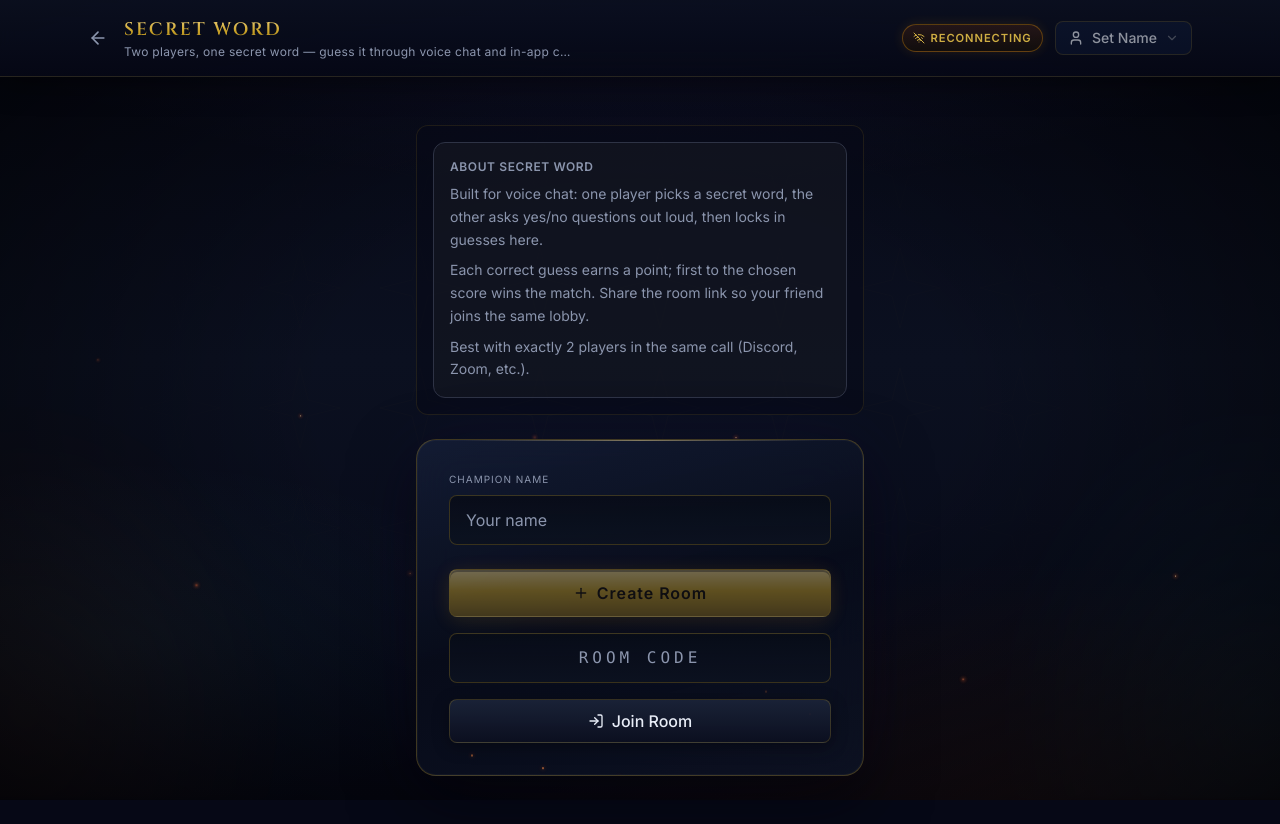
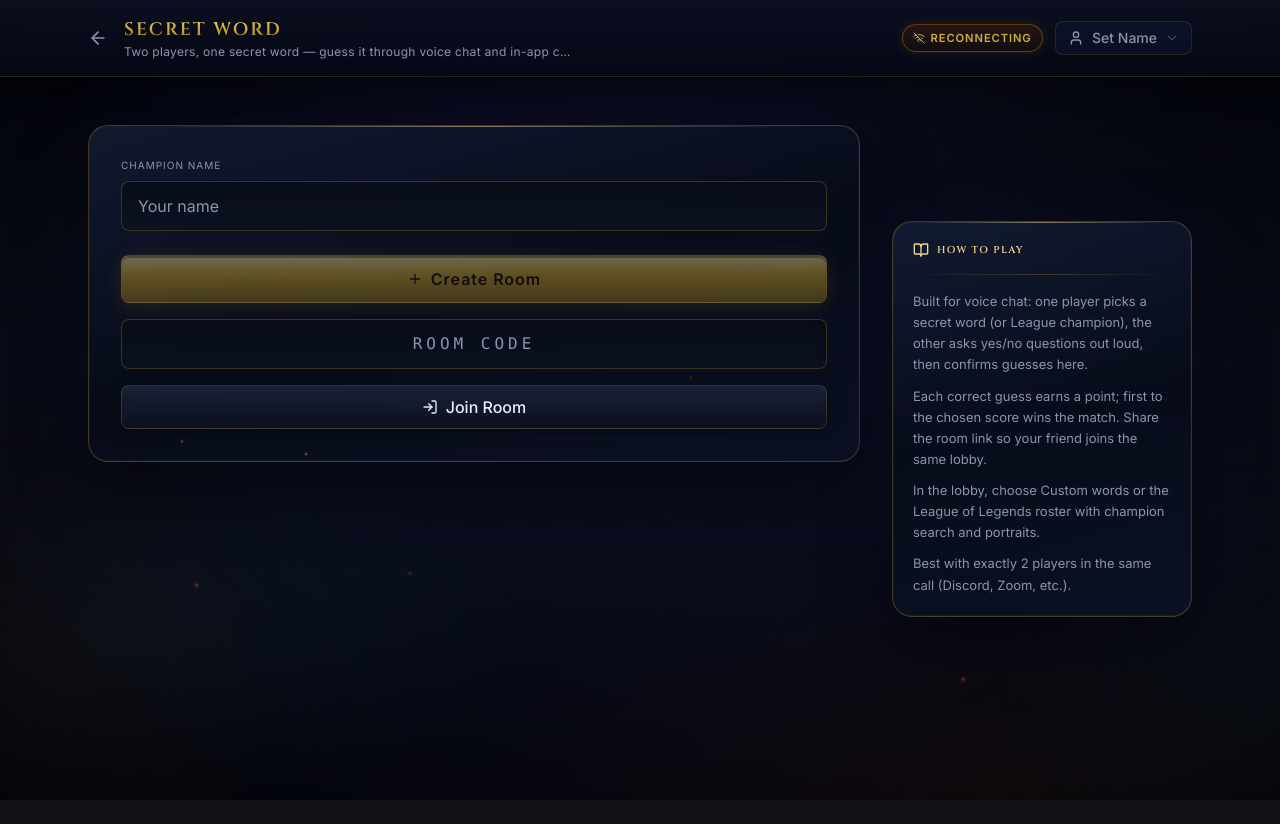
Before and after one commit to Kamonyy/LeTeam-GameHub, a Next.js app in the folder frontend/: page /wordgame in a window 1280 px wide. After the commit the page ends 800 px from the top, so only its background shows below. Built offline with nearby package versions, Linux system fonts and the light colour scheme; no server answers.

Commit message:
Move Secret Word description to a right sidebar during lobby and play.
Co-authored-by: Cursor <cursoragent@cursor.com>

```diff
--- a/frontend/components/hub/GameAboutPanel.tsx
+++ b/frontend/components/hub/GameAboutPanel.tsx
@@ -6,25 +6,40 @@ import { getGameEntry } from '@/lib/hub/games-registry';
 interface GameAboutPanelProps {
   gameId: string;
   className?: string;
+  /** Match Secret Word (sw-*) theme when shown in-game */
+  variant?: 'hub' | 'wordgame';
 }
 
 /** Detailed game copy for the game route and waiting lobby */
-export default function GameAboutPanel({ gameId, className }: GameAboutPanelProps) {
+export default function GameAboutPanel({
+  gameId,
+  className,
+  variant = 'hub',
+}: GameAboutPanelProps) {
   const game = getGameEntry(gameId);
   if (!game) return null;
+
+  const isWordgame = variant === 'wordgame';
 
   return (
     <div
       className={clsx(
-        'rounded-xl border border-hub-border bg-hub-surface/50 p-4 text-sm text-hub-muted space-y-2',
+        isWordgame ?
+          'text-sm space-y-2.5'
+        :	'rounded-xl border border-hub-border bg-hub-surface/50 p-4 text-sm text-hub-muted space-y-2',
         className,
       )}
     >
-      <p className="text-xs font-semibold uppercase tracking-wider text-gray-300">
-        About {game.name}
-      </p>
+      {!isWordgame && (
+        <p className="text-xs font-semibold uppercase tracking-wider text-gray-300">
+          About {game.name}
+        </p>
+      )}
       {game.lobbyDescription.map((paragraph, i) => (
-        <p key={i} className="leading-relaxed">
+        <p
+          key={i}
+          className={clsx('leading-relaxed', isWordgame && 'sw-muted text-[13px]')}
+        >
           {paragraph}
         </p>
       ))}
--- a/frontend/games/wordgame/WordGameClient.tsx
+++ b/frontend/games/wordgame/WordGameClient.tsx
@@ -11,7 +11,7 @@ import PlayerNameControl from '@/components/hub/PlayerNameControl';
 import ErrorToast from '@/components/shared/ErrorToast';
 import ConfirmDialog from '@/components/shared/ConfirmDialog';
 import WordLobby from '@/games/wordgame/components/WordLobby';
-import GameAboutPanel from '@/components/hub/GameAboutPanel';
+import WordGameAboutSidebar from '@/games/wordgame/components/WordGameAboutSidebar';
 import { getGameEntry } from '@/lib/hub/games-registry';
 import WordGameBoard from '@/games/wordgame/components/WordGameBoard';
 import WordGameAtmosphere from '@/games/wordgame/components/WordGameAtmosphere';
@@ -212,10 +212,8 @@ export default function WordGameClient() {
         )}
 
         {!lobby && !inviteJoin && (
-          <div className="max-w-md mx-auto animate-fade-in space-y-6">
-            <div className="rounded-xl border border-[rgba(201,162,39,0.12)] bg-[rgba(6,8,22,0.5)] p-4 [&_p]:text-[#8b95ad]">
-              <GameAboutPanel gameId="wordgame" />
-            </div>
+          <div className="grid grid-cols-1 lg:grid-cols-[1fr_300px] gap-6 lg:gap-8 items-start animate-fade-in">
+            <div className="min-w-0 max-w-lg w-full mx-auto lg:max-w-none lg:mx-0">
             {roomParam && loading && !autoJoined && (
               <p className="text-center text-sm sw-muted mb-4 animate-pulse-soft">
                 Crossing into room {roomParam}…
@@ -263,6 +261,8 @@ export default function WordGameClient() {
                 </button>
               </div>
             </WordPanelFrame>
+            </div>
+            <WordGameAboutSidebar />
           </div>
         )}
 
--- /dev/null
+++ b/frontend/games/wordgame/components/WordGameAboutSidebar.tsx
@@ -0,0 +1,26 @@
+'use client';
+
+import clsx from 'clsx';
+import { BookOpen } from 'lucide-react';
+import GameAboutPanel from '@/components/hub/GameAboutPanel';
+import WordPanelFrame from './WordPanelFrame';
+
+interface WordGameAboutSidebarProps {
+  className?: string;
+}
+
+/** Game rules & description — pinned on the right during lobby and play */
+export default function WordGameAboutSidebar({ className }: WordGameAboutSidebarProps) {
+  return (
+    <aside className={clsx('w-full lg:max-w-[300px] lg:justify-self-end', className)}>
+      <WordPanelFrame className="p-4 sm:p-5 lg:sticky lg:top-24" embers={false}>
+        <div className="flex items-center gap-2 mb-3">
+          <BookOpen className="w-4 h-4 text-[#f0d78c]" aria-hidden />
+          <span className="sw-heading text-[10px]">How to Play</span>
+        </div>
+        <div className="sw-divider-gold mb-4 opacity-60" />
+        <GameAboutPanel gameId="wordgame" variant="wordgame" />
+      </WordPanelFrame>
+    </aside>
+  );
+}
--- a/frontend/games/wordgame/components/WordGameBoard.tsx
+++ b/frontend/games/wordgame/components/WordGameBoard.tsx
@@ -7,6 +7,7 @@ import WordSetup from './WordSetup';
 import GuessingBoard from './GuessingBoard';
 import Scratchpad from './Scratchpad';
 import RoundCeremony from './RoundCeremony';
+import WordGameAboutSidebar from './WordGameAboutSidebar';
 import { useScratchpadNotes } from '../hooks/useScratchpadNotes';
 
 interface WordGameBoardProps {
@@ -64,7 +65,7 @@ export default function WordGameBoard({
 
       <RoundCeremony roundNumber={gameState.roundNumber} />
 
-      <div className="grid grid-cols-1 lg:grid-cols-[1fr_280px] gap-6 lg:gap-8 items-start lg:items-stretch">
+      <div className="grid grid-cols-1 lg:grid-cols-[1fr_300px] gap-6 lg:gap-8 items-start lg:items-stretch">
         <div className="min-w-0">
           {gameState.phase === 'setup' && (
             <WordSetup
@@ -99,6 +100,8 @@ export default function WordGameBoard({
           )}
         </div>
 
+        <aside className="flex flex-col gap-6 w-full">
+          <WordGameAboutSidebar />
           {showScratchpad && (
             <Scratchpad
               notes={notes}
@@ -107,6 +110,7 @@ export default function WordGameBoard({
               onDelete={deleteNote}
             />
           )}
+        </aside>
       </div>
     </div>
   );
--- a/frontend/games/wordgame/components/WordLobby.tsx
+++ b/frontend/games/wordgame/components/WordLobby.tsx
@@ -15,8 +15,8 @@ import {
 import clsx from 'clsx';
 import type { LobbyState, WordCategory, WordGameSettings } from '@/lib/hub/types';
 import { WORD_POINTS_OPTIONS } from '@/lib/hub/types';
-import GameAboutPanel from '@/components/hub/GameAboutPanel';
 import WordPanelFrame from './WordPanelFrame';
+import WordGameAboutSidebar from './WordGameAboutSidebar';
 
 interface WordLobbyProps {
   lobby: LobbyState;
@@ -93,16 +93,13 @@ export default function WordLobby({
   };
 
   return (
-    <WordPanelFrame className="max-w-lg w-full mx-auto animate-fade-in p-6 sm:p-8">
+    <div className="grid grid-cols-1 lg:grid-cols-[1fr_300px] gap-6 lg:gap-8 items-start animate-fade-in">
+      <WordPanelFrame className="w-full p-6 sm:p-8">
       <div className="flex items-center gap-3 mb-2">
         <Swords className="w-6 h-6 text-[#f0d78c]" />
         <h2 className="sw-heading text-lg">Secret Word Lobby</h2>
       </div>
       <div className="sw-divider-gold mb-6" />
-
-      <div className="rounded-xl border border-[rgba(201,162,39,0.12)] bg-[rgba(6,8,22,0.4)] p-4 mb-6 [&_p]:text-[#8b95ad] [&_.text-gray-300]:text-[#c9a227]">
-        <GameAboutPanel gameId="wordgame" />
-      </div>
 
       <div className="flex items-center justify-between mb-8">
         <div>
@@ -297,6 +294,9 @@ export default function WordLobby({
           Leave
         </button>
       </div>
-    </WordPanelFrame>
+      </WordPanelFrame>
+
+      <WordGameAboutSidebar />
+    </div>
   );
 }
--- a/frontend/lib/hub/games-registry.ts
+++ b/frontend/lib/hub/games-registry.ts
@@ -33,8 +33,9 @@ export const GAMES: GameCatalogEntry[] = [
     name: 'Secret Word',
     tagline: 'Two players, one secret word — guess it through voice chat and in-app confirms.',
     lobbyDescription: [
-      'Built for voice chat: one player picks a secret word, the other asks yes/no questions out loud, then locks in guesses here.',
+      'Built for voice chat: one player picks a secret word (or League champion), the other asks yes/no questions out loud, then confirms guesses here.',
       'Each correct guess earns a point; first to the chosen score wins the match. Share the room link so your friend joins the same lobby.',
+      'In the lobby, choose Custom words or the League of Legends roster with champion search and portraits.',
       'Best with exactly 2 players in the same call (Discord, Zoom, etc.).',
     ],
     href: '/wordgame',
```
Also changed, not shown: frontend/scripts/fetch-lol-champion-icons.mjs (+17 -15 lines). Lines whose indentation alone changed are shown as unchanged.
